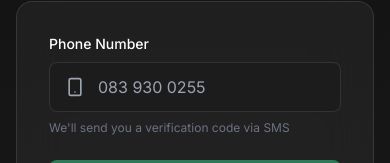
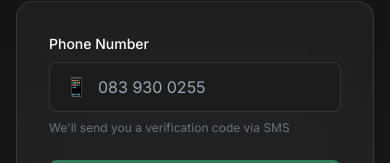
Before and after one commit to Raees-J/TheBackroom, a Next.js app in the folder frontend/: page /auth/signin in a window 390 px wide. Shown: the part 317-480 px from the top of the page. Built offline with nearby package versions, Linux system fonts and the light colour scheme.

Commit message:
Fix Phone icon - use emoji for signin page

```diff
--- a/frontend/app/auth/signin/page.tsx
+++ b/frontend/app/auth/signin/page.tsx
@@ -1,7 +1,7 @@
 'use client'
 
 import { motion } from 'framer-motion'
-import { Smartphone, ArrowRight, Shield } from 'lucide-react'
+import { ArrowRight, Shield } from 'lucide-react'
 import { useState } from 'react'
 import { useRouter } from 'next/navigation'
 
@@ -76,7 +76,7 @@ export default function SignInPage() {
                 Phone Number
               </label>
               <div className="relative">
-                <Smartphone className="absolute left-4 top-1/2 -translate-y-1/2 w-5 h-5 text-gray-400" />
+                <span className="absolute left-4 top-1/2 -translate-y-1/2 text-gray-400 text-lg">📱</span>
                 <input
                   id="phone"
                   type="tel"
```
